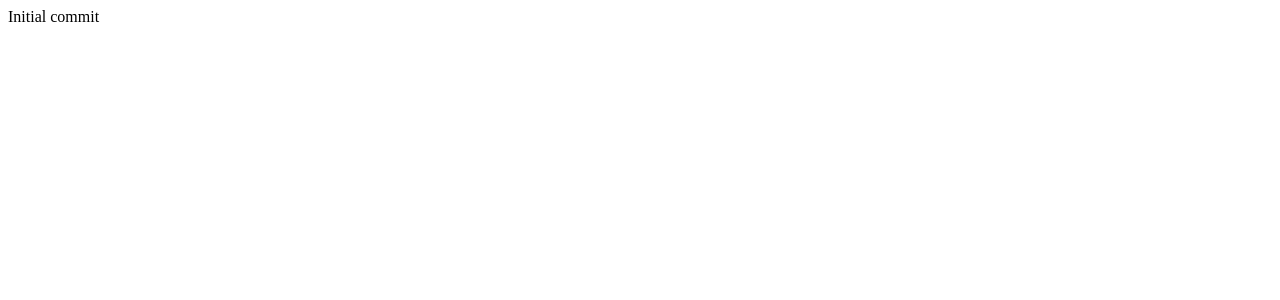
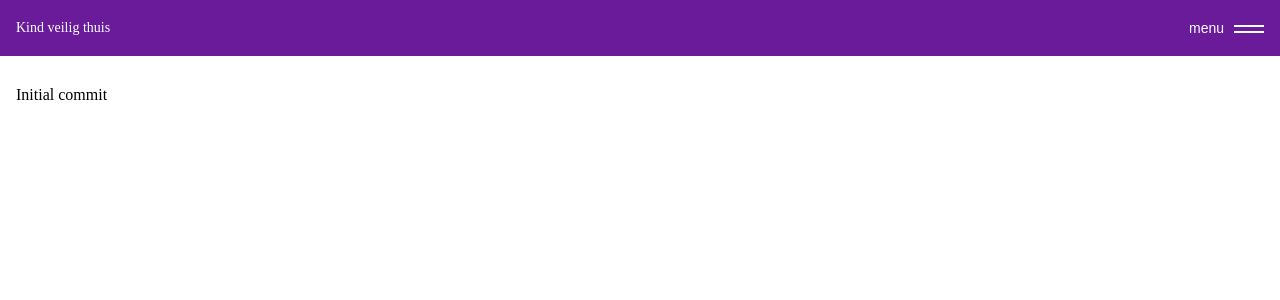
Before and after one commit to FJvdPol/frontend-applications, a Vue app: page / in a window 1280 px wide. Shown: the top 300 px of the page. Built offline with nearby package versions, Linux system fonts and the light colour scheme.

Commit message:
Added sass-loader, npm-sass, sanitize.css. Made header component

```diff
--- a/package.json
+++ b/package.json
@@ -15,6 +15,9 @@
     "@vue/cli-plugin-babel": "^3.0.5",
     "@vue/cli-plugin-eslint": "^3.0.5",
     "@vue/cli-service": "^3.0.5",
+    "node-sass": "^4.9.4",
+    "sanitize.css": "^8.0.0",
+    "sass-loader": "^7.1.0",
     "vue-template-compiler": "^2.5.17"
   },
   "eslintConfig": {
--- a/src/App.vue
+++ b/src/App.vue
@@ -1,22 +1,39 @@
+
+
 <template>
   <div id="app">
-    Initial commit
+    <Header />
+    <div class="container">
+      Initial commit
+    </div>
   </div>
 </template>
 
 <script>
 
-
+import Header from './components/Header.vue'
 export default {
   name: 'app',
   components: {
+    Header
   }
 }
 </script>
 
 <style>
+  @import 'https://maxcdn.bootstrapcdn.com/font-awesome/4.7.0/css/font-awesome.min.css';
+  @import '~sanitize.css';
+
+  @import './assets/variables.css';
+  body {
+    overflow-x: hidden;
+  }
+  .container {
+    padding: 1rem;
+    padding-top: 5.2rem;
+  }
   #app {
-      -webkit-font-smoothing: antialiased;
-      -moz-osx-font-smoothing: grayscale;
+    min-height: 100vh;
   }
+
 </style>
--- /dev/null
+++ b/src/assets/variables.css
@@ -0,0 +1,7 @@
+:root {
+  --color-main: #9B27B0;
+  --color-dark: #691B9A;
+  --color-gradient-start: #6E34BF;
+  --color-gradient-end: var(--color-main);
+  --color-light: #E1BEE7;
+}
--- /dev/null
+++ b/src/components/Header.vue
@@ -0,0 +1,124 @@
+<template>
+  <header v-bind:class="{'menu-visible': menuVisible}">
+    <h1>Kind veilig thuis</h1>
+    <button v-on:click="toggleMenu">Menu</button>
+    <nav>
+      <ul>
+        <li>Start risicoindicatie</li>
+        <li>Cliënten</li>
+      </ul>
+    </nav>
+  </header>
+
+</template>
+
+<script>
+export default {
+  name: 'Header',
+  data() {
+    return {
+      menuVisible: false
+    }
+  },
+  methods: {
+    toggleMenu(){
+      console.log('click');
+      if (this.menuVisible){
+        this.menuVisible = false
+      } else {
+        this.menuVisible = true
+      }
+    }
+  }
+}
+</script>
+
+<style lang="scss" scoped>
+  header {
+    width: 100%;
+    position: fixed;
+    display: flex;
+    justify-content: space-between;
+    align-items: center;
+    padding: 0.5rem 1rem;
+    color: white;
+    font-size: 14px;
+    background-color: var(--color-dark);
+    z-index: 2;
+    &.menu-visible {
+      nav {
+        transform: translateX(-70vw);
+        box-shadow: -3px 0px 7px 0px rgba(0,0,0,0.2);
+      }
+      button {
+        &::after {
+          transform: rotate(45deg);
+          top: 50%;
+        }
+        &::before {
+          transform: rotate(-45deg);
+          top: 50%;
+        }
+      }
+    }
+  }
+  button {
+    position: relative;
+    z-index: 2;
+    background: 0;
+    color: inherit;
+    font-size: inherit;
+    border: 0;
+    text-transform: lowercase;
+    position: relative;
+    padding-right: 40px;
+    &:focus, &:active {
+      outline: none;
+    }
+    &::before, &::after {
+      display: block;
+      content: "";
+      width: 30px;
+      height: 2px;
+      background-color: #fff;
+      position: absolute;
+      right: 0;
+      top: calc(50% - 3px);
+      transition: all 0.3s ease-in-out;
+    }
+    &::after {
+      top: calc(50% + 3px);
+    }
+  }
+
+  nav {
+    position: absolute;
+    top: 3.2rem;
+    left: 100vw;
+    width: 70vw;
+    height: calc(100vh - 3.2rem);
+    background-color: var(--color-main);
+    transition: all 0.5s ease-in-out;
+
+    ul {
+      display: flex;
+      flex-direction: column;
+      padding: 0;
+      margin: 0;
+      padding-top: 6rem;
+      height: 50vh;
+
+      li {
+        text-align: center;
+        margin-bottom: 2rem;
+        font-size: 16px;
+        font-weight: bold;
+      }
+    }
+  }
+  h1 {
+    color: inherit;
+    font-weight: normal;
+    font-size: inherit;
+  }
+</style>
```
Also changed, not shown: 2 other files (tests, documents, lock files or other folders).
